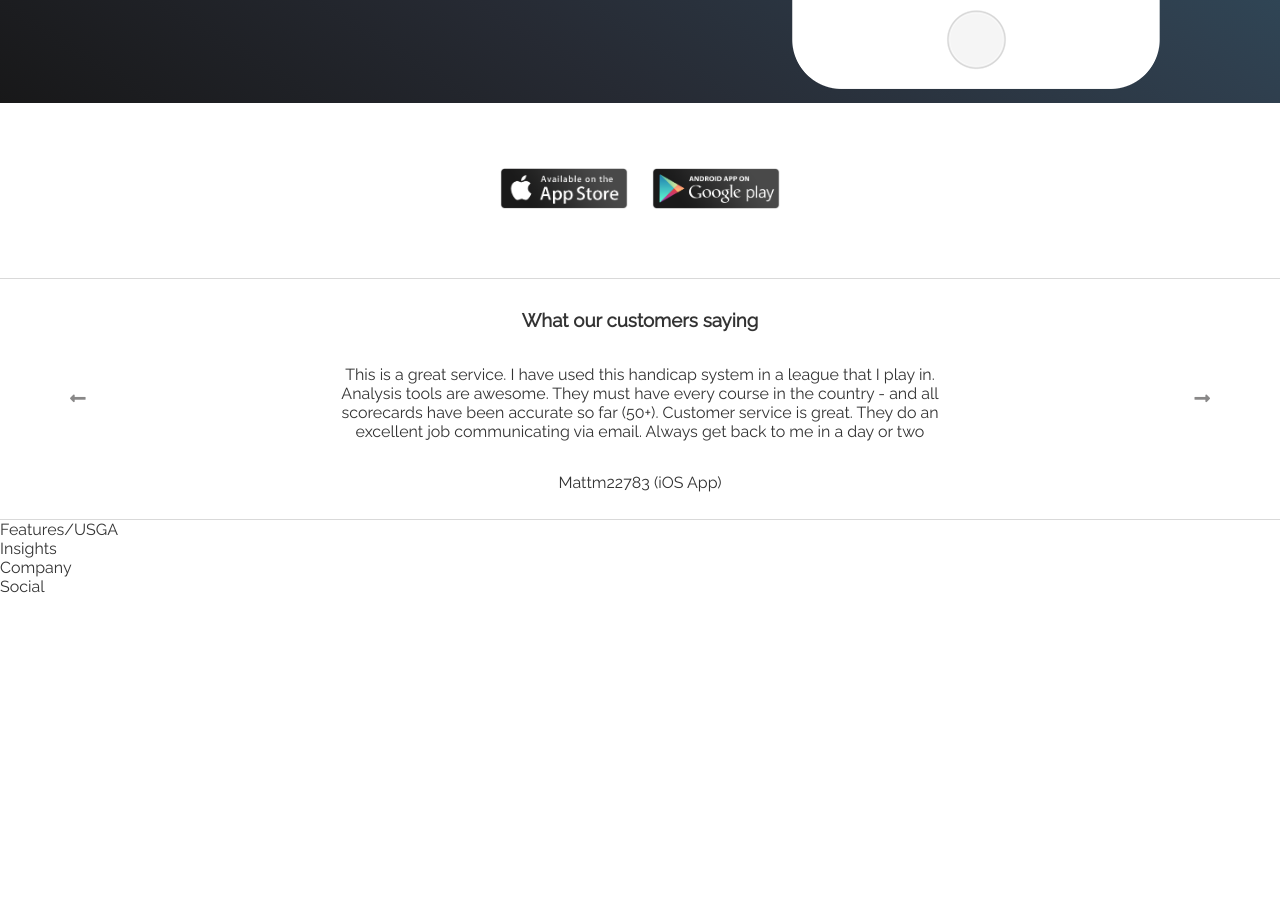
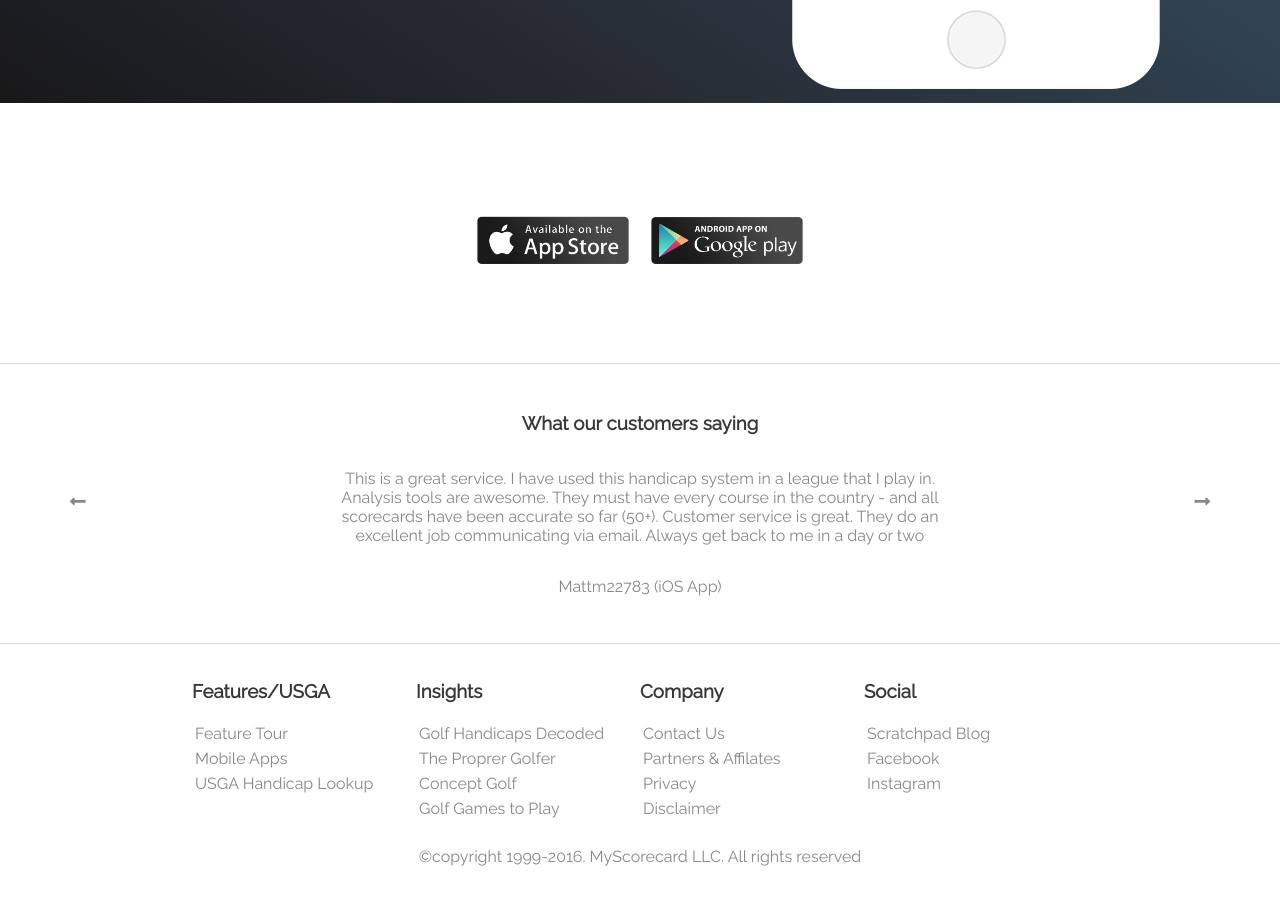
Before and after one commit to Damanage/golf, a website: page app/index.html in a window 1280 px wide. Shown: the part 1497-2400 px from the top of the page. Drawn offline with Linux system fonts and the light colour scheme.

Commit message:
footer layout & css done

```diff
--- a/app/index.html
+++ b/app/index.html
@@ -188,6 +188,7 @@
                 </div>
             </div>
         </section>
+
         <section class="third-section">
             <div class="section-wrp">
                 <div class="footer-item">
@@ -215,14 +216,50 @@
                 </div>
                 <div class="footer-item">
                     <div class="footer-map">
-                        <div class="features">Features/USGA</div>
-                        <div class="insights">Insights</div>
-                        <div class="company">Company</div>
-                        <div class="soial">Social</div>
+
+                        <div class="features">
+                            <h3>Features/USGA</h3>
+                            <ul>
+                                <li>Feature Tour</li>
+                                <li>Mobile Apps</li>
+                                <li>USGA Handicap Lookup</li>
+                            </ul>
+                        </div>
+                        <div class="insights">
+                            <h3>Insights</h3>
+                            <ul>
+                                <li>Golf Handicaps Decoded</li>
+                                <li>The Proprer Golfer</li>
+                                <li>Concept Golf</li>
+                                <li>Golf Games to Play</li>
+                            </ul>
+                        </div>
+
+                        <div class="company">
+                            <h3>Company</h3>
+                            <ul>
+                                <li>Contact Us</li>
+                                <li>Partners & Affilates</li>
+                                <li>Privacy</li>
+                                <li>Disclaimer</li>
+                            </ul>
+                        </div>
+                        <div class="soial">
+                            <h3>Social</h3>
+                            <ul>
+                                <li>Scratchpad Blog</li>
+                                <li>Facebook</li>
+                                <li>Instagram</li>
+                            </ul>
+                        </div>
+                    </div>
+                    <div class="copyright">
+                            &#169;copyright 1999-2016. MyScorecard LLC. All rights reserved
                     </div>
                 </div>
             </div>
         </section>
+
     </div>
 </body>
    <script src="js/index.js"></script>
--- a/app/sass/_second-section.sass
+++ b/app/sass/_second-section.sass
@@ -25,10 +25,14 @@
     flex-direction: column
     justify-content: space-between
     width: 40%
+    h2
+        color: white
     .text
         h2
+            color: white
             font-size: 1.8rem
         h3
+            color: white
             font-size: 1.5rem
         p
             font-size: 1.3rem
--- a/app/sass/_third-section.sass
+++ b/app/sass/_third-section.sass
@@ -1,18 +1,34 @@
+//Third section
 .third-section
+    color: #898888
     height: 100vh
     .section-wrp
+        display: flex
+        flex-direction: column
+        justify-content: center
         height: 100%
         .footer-item
+            height: 30%
             &:nth-child(2)
-                height: 30%
+                height: 35%
                 border-bottom: 1px solid hsla(0, 0%, 54%, 0.32)
+            &:nth-child(3)
+                display: flex
+                flex-direction: column
+                justify-content: center
+
+//Icons
 .footer-icons
+    height: 100%
     text-align: center
     border-bottom: 1px solid hsla(0, 0%, 54%, 0.32)
+    display: flex
+    align-items: center
+    justify-content: center
     div
         display: inline-block
-        width: 10%
-        padding: 65px 10px
+        width: 12%
+        padding: 0 10px
         img
             width: 100%
             cursor: pointer
@@ -20,6 +36,8 @@
             &:hover
                 transform: scale(.96)
                 transition: transform 200ms
+
+//Slider
 .customers-slider
     height: 100%
     position: relative
@@ -51,10 +69,33 @@
         top: -50%
         bottom: -50%
 
-
-
     .back
         position: absolute
         left: 5%
         top: -50%
         bottom: -50%
+
+//Footer and copyright
+
+.footer-map
+    margin: 0 auto
+    width: 70%
+    display: flex
+    justify-content: center
+    div
+        text-align: left
+        flex: 1
+        display: inline-block
+        h3
+            color: $hdrGrey
+ul
+    padding: 0
+    margin: 0
+    li
+        cursor: pointer
+        font-size:
+        padding: 3px
+        list-style: none
+.copyright
+    text-align: center
+    padding-top: 2%
--- a/app/sass/main.sass
+++ b/app/sass/main.sass
@@ -15,3 +15,6 @@ html, body
     width: 100%
     padding: 0
     margin: 0
+
+h1,h2,h3,h4,h5
+    color: $hdrGrey
```
Also changed, not shown: app/css/main.css.
